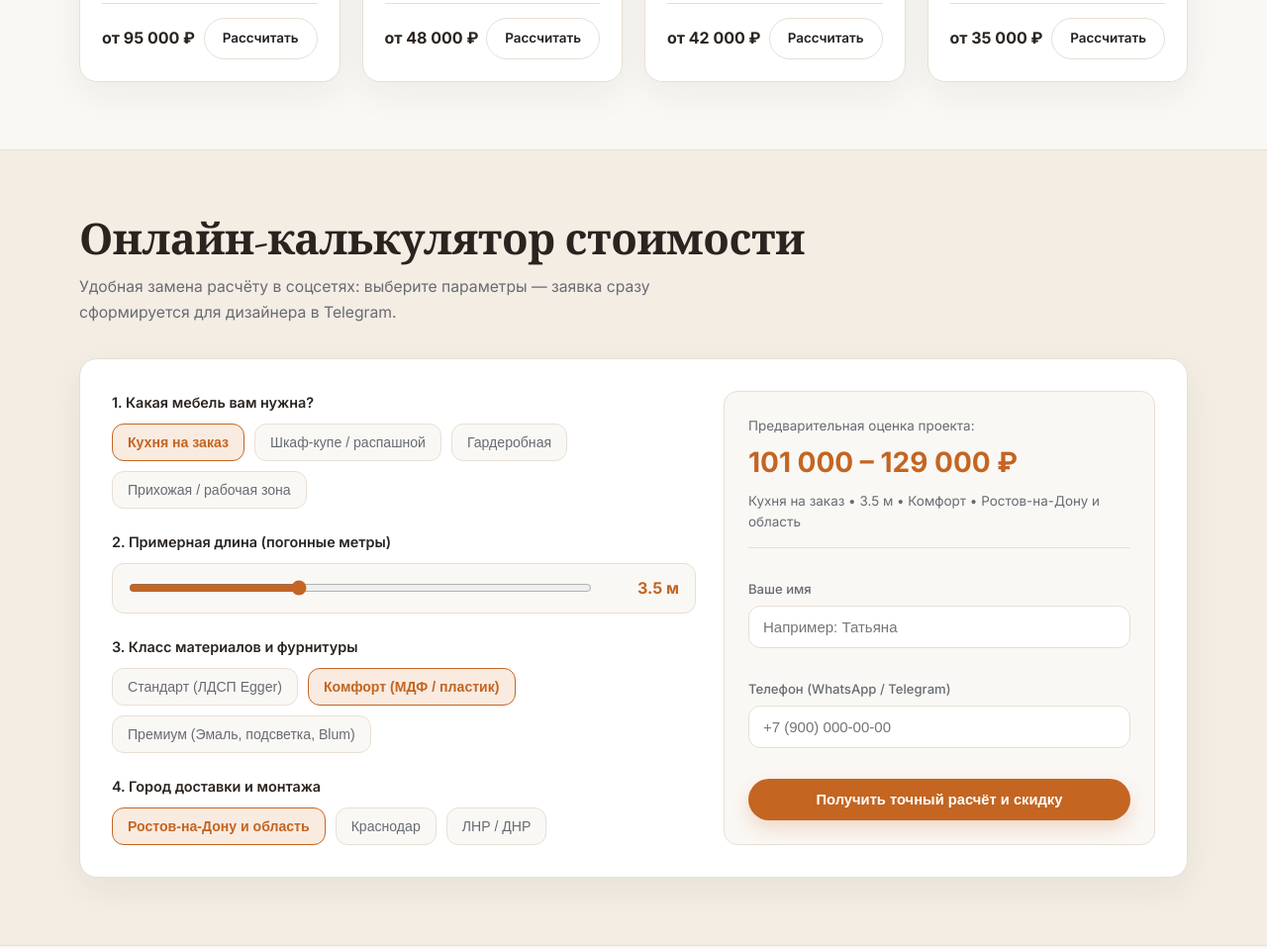
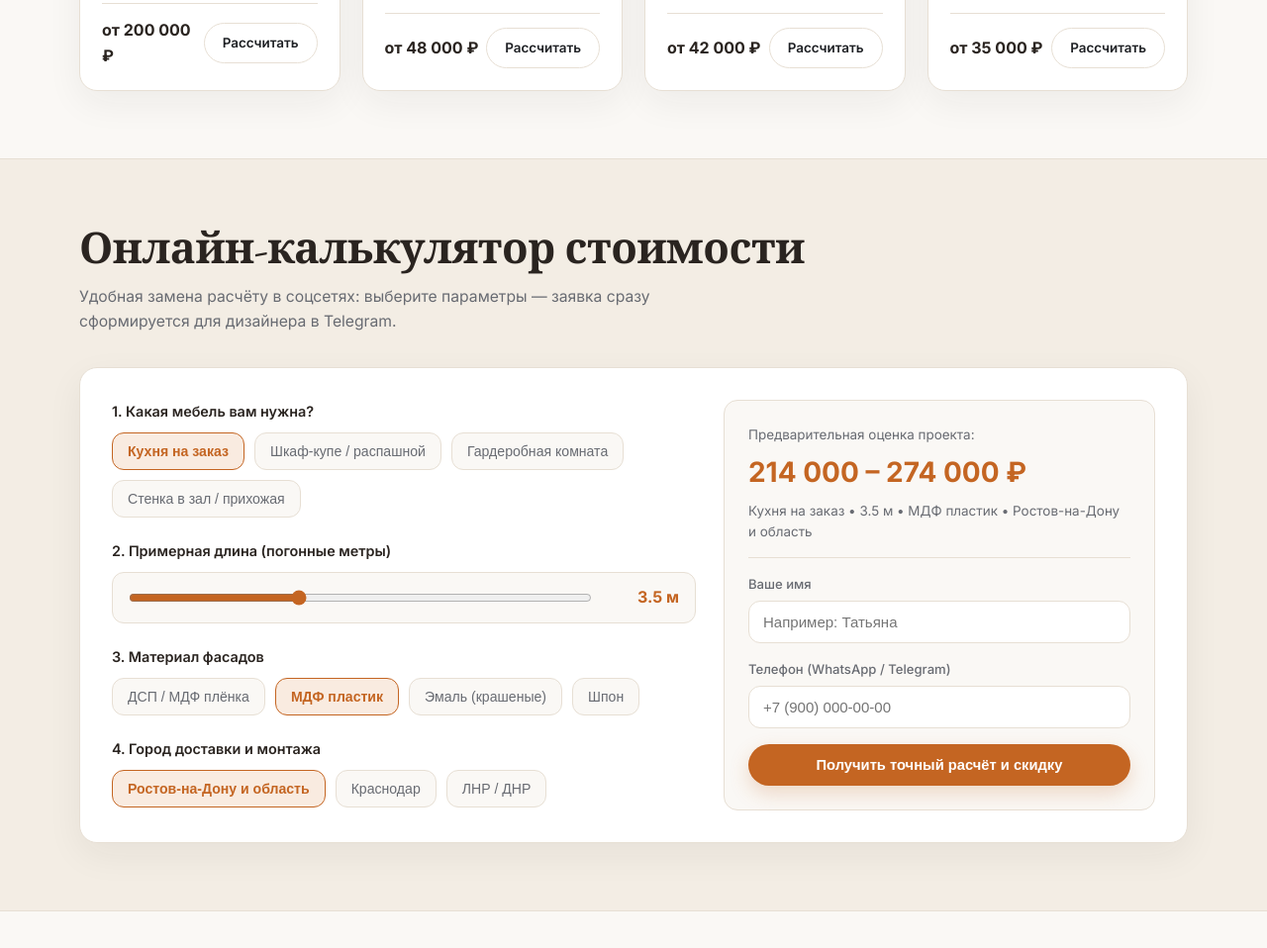
Before and after one commit to abazov/demos, a plain HTML site: page leksis/index.html in a window 1280 px wide. Shown: the part 1327-2285 px from the top of the page at 99% size. Drawn offline with nearby package versions, Linux system fonts and the light colour scheme.

Commit message:
Sync Leksis calculator materials and price ranges with VK form

```diff
--- a/leksis/index.html
+++ b/leksis/index.html
@@ -483,7 +483,7 @@
             <div class="card-body">
               <p>Белые, графитовые и древесные кухни: угловые, прямые, с островом, в потолок и с интегрированной подсветкой.</p>
               <div class="card-foot">
-                <span class="card-price">от 95 000 ₽</span>
+                <span class="card-price">от 200 000 ₽</span>
                 <a href="#quiz" class="btn btn-outline btn-sm">Рассчитать</a>
               </div>
             </div>
@@ -546,10 +546,10 @@
             <div class="quiz-step">
               <span class="quiz-label">1. Какая мебель вам нужна?</span>
               <div class="pill-group" id="typeGroup">
-                <button type="button" class="pill active" data-base="32000">Кухня на заказ</button>
-                <button type="button" class="pill" data-base="22000">Шкаф-купе / распашной</button>
-                <button type="button" class="pill" data-base="24000">Гардеробная</button>
-                <button type="button" class="pill" data-base="18000">Прихожая / рабочая зона</button>
+                <button type="button" class="pill active" data-base="68000">Кухня на заказ</button>
+                <button type="button" class="pill" data-base="38000">Шкаф-купе / распашной</button>
+                <button type="button" class="pill" data-base="45000">Гардеробная комната</button>
+                <button type="button" class="pill" data-base="35000">Стенка в зал / прихожая</button>
               </div>
             </div>
 
@@ -562,11 +562,12 @@
             </div>
 
             <div class="quiz-step">
-              <span class="quiz-label">3. Класс материалов и фурнитуры</span>
+              <span class="quiz-label">3. Материал фасадов</span>
               <div class="pill-group" id="tierGroup">
-                <button type="button" class="pill" data-mult="0.85">Стандарт (ЛДСП Egger)</button>
-                <button type="button" class="pill active" data-mult="1">Комфорт (МДФ / пластик)</button>
-                <button type="button" class="pill" data-mult="1.35">Премиум (Эмаль, подсветка, Blum)</button>
+                <button type="button" class="pill" data-mult="0.85">ДСП / МДФ плёнка</button>
+                <button type="button" class="pill active" data-mult="1">МДФ пластик</button>
+                <button type="button" class="pill" data-mult="1.35">Эмаль (крашеные)</button>
+                <button type="button" class="pill" data-mult="1.55">Шпон</button>
               </div>
             </div>
 
@@ -643,10 +644,10 @@
   </footer>
 
   <script>
-    let baseRate = 32000;
+    let baseRate = 68000;
     let typeName = 'Кухня на заказ';
     let tierMult = 1;
-    let tierName = 'Комфорт';
+    let tierName = 'МДФ пластик';
     let cityName = 'Ростов-на-Дону и область';
 
     const lengthRange = document.getElementById('lengthRange');
```
